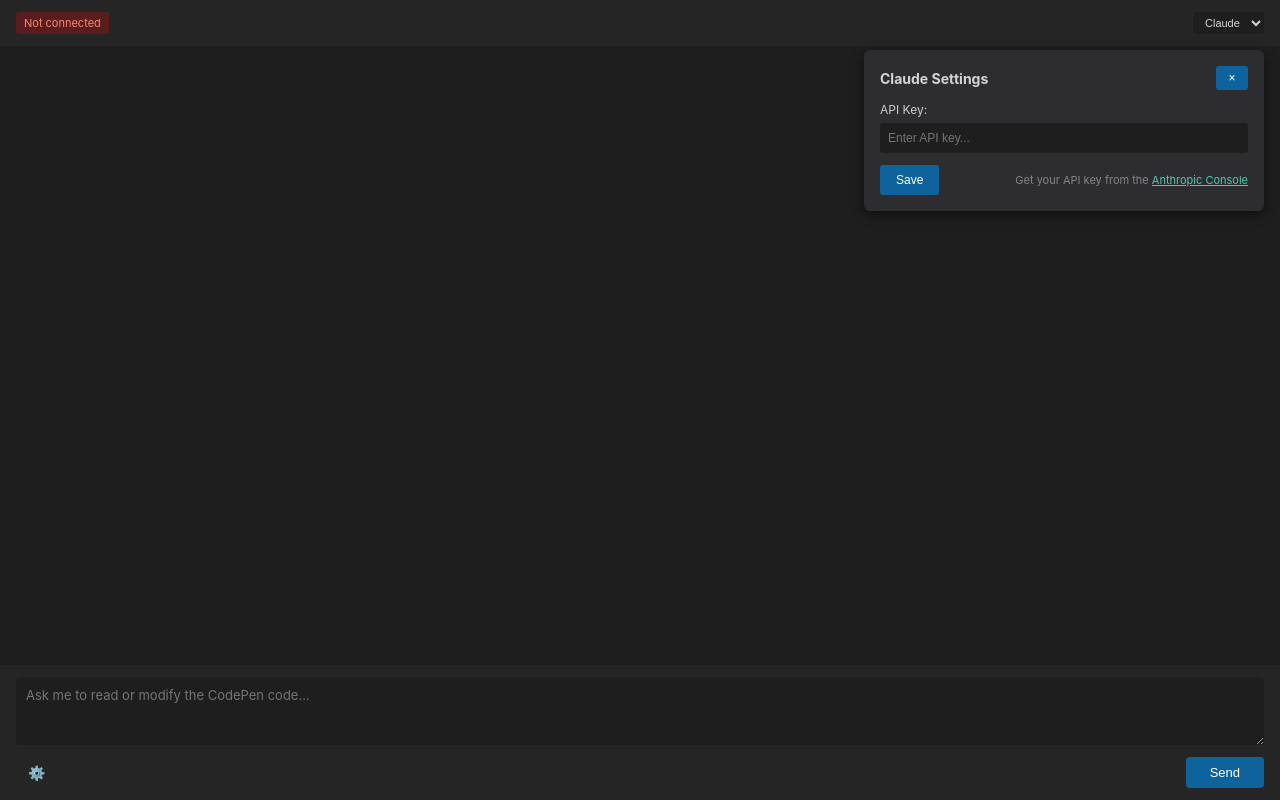
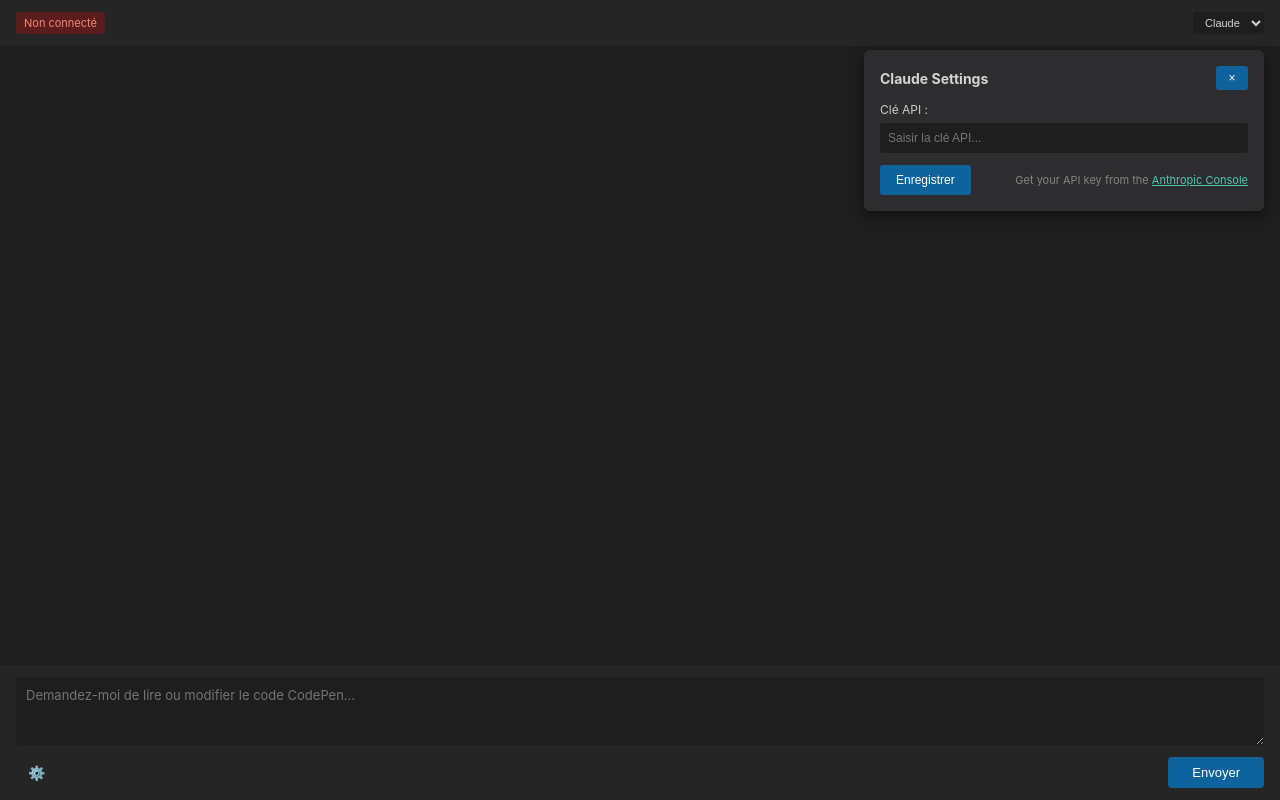
Before and after one commit to Giscolab/gemini-codepen, a browser extension: page panel.html in a window 1280 px wide. Both pictures are taken after a click on the button "⚙️". Drawn offline with Linux system fonts and the light colour scheme.

Commit message:
Traduire les pages HTML en français et renforcer la sémantique

```diff
--- a/panel.html
+++ b/panel.html
@@ -1,52 +1,52 @@
 <!DOCTYPE html>
-<html>
+<html lang="fr">
 <head>
   <meta charset="UTF-8">
   <meta name="viewport" content="width=device-width, initial-scale=1.0">
-  <title>Chrome Code</title>
+  <title>Code Chrome</title>
   <link rel="stylesheet" href="panel.css">
 </head>
 <body>
   <div id="app">
-    <div id="header">
-      <div id="status" class="status-disconnected">Not connected</div>
-      <select id="ai-provider">
+    <header id="header" role="banner">
+      <p id="status" class="status-disconnected" role="status" aria-live="polite">Non connecté</p>
+      <select id="ai-provider" aria-label="Fournisseur IA">
         <option value="claude">Claude</option>
         <option value="gemini">Gemini</option>
         <option value="local">Local</option>
       </select>
-    </div>
+    </header>
 
-    <div id="settings-panel" class="hidden">
+    <aside id="settings-panel" class="hidden" aria-label="Paramètres">
       <div class="settings-content">
-        <div class="settings-header">
-          <h3 id="settings-title">Claude Settings</h3>
-          <button id="close-settings" class="close-btn">×</button>
-        </div>
-        <label for="api-key">API Key:</label>
-        <input type="password" id="api-key" placeholder="Enter API key...">
+        <header class="settings-header">
+          <h3 id="settings-title">Paramètres Claude</h3>
+          <button id="close-settings" class="close-btn" aria-label="Fermer les paramètres">×</button>
+        </header>
+        <label for="api-key">Clé API :</label>
+        <input type="password" id="api-key" placeholder="Saisir la clé API...">
         <div class="settings-footer">
-          <button id="save-settings">Save</button>
-          <p class="help-text" id="api-key-help">Get your API key from the <a href="https://console.anthropic.com/" target="_blank">Anthropic Console</a></p>
+          <button id="save-settings">Enregistrer</button>
+          <p class="help-text" id="api-key-help">Obtenez votre clé API depuis la <a href="https://console.anthropic.com/" target="_blank" rel="noopener noreferrer">console Anthropic</a></p>
         </div>
       </div>
-    </div>
+    </aside>
 
-    <div id="chat-container">
-      <div id="messages"></div>
-    </div>
+    <main id="chat-container" role="main">
+      <section id="messages" aria-label="Conversation"></section>
+    </main>
 
-    <div id="input-container">
+    <footer id="input-container">
       <textarea
         id="user-input"
-        placeholder="Ask me to read or modify the CodePen code..."
+        placeholder="Demandez-moi de lire ou modifier le code CodePen..."
         rows="3"
       ></textarea>
       <div id="input-actions">
-        <button id="settings-btn" title="Settings">⚙️</button>
-        <button id="send-btn">Send</button>
+        <button id="settings-btn" title="Paramètres" aria-label="Ouvrir les paramètres">⚙️</button>
+        <button id="send-btn">Envoyer</button>
       </div>
-    </div>
+    </footer>
   </div>
 
   <script src="js/diff.min.js"></script>
```
Also changed, not shown: devtools.html (+6 -3 lines).
